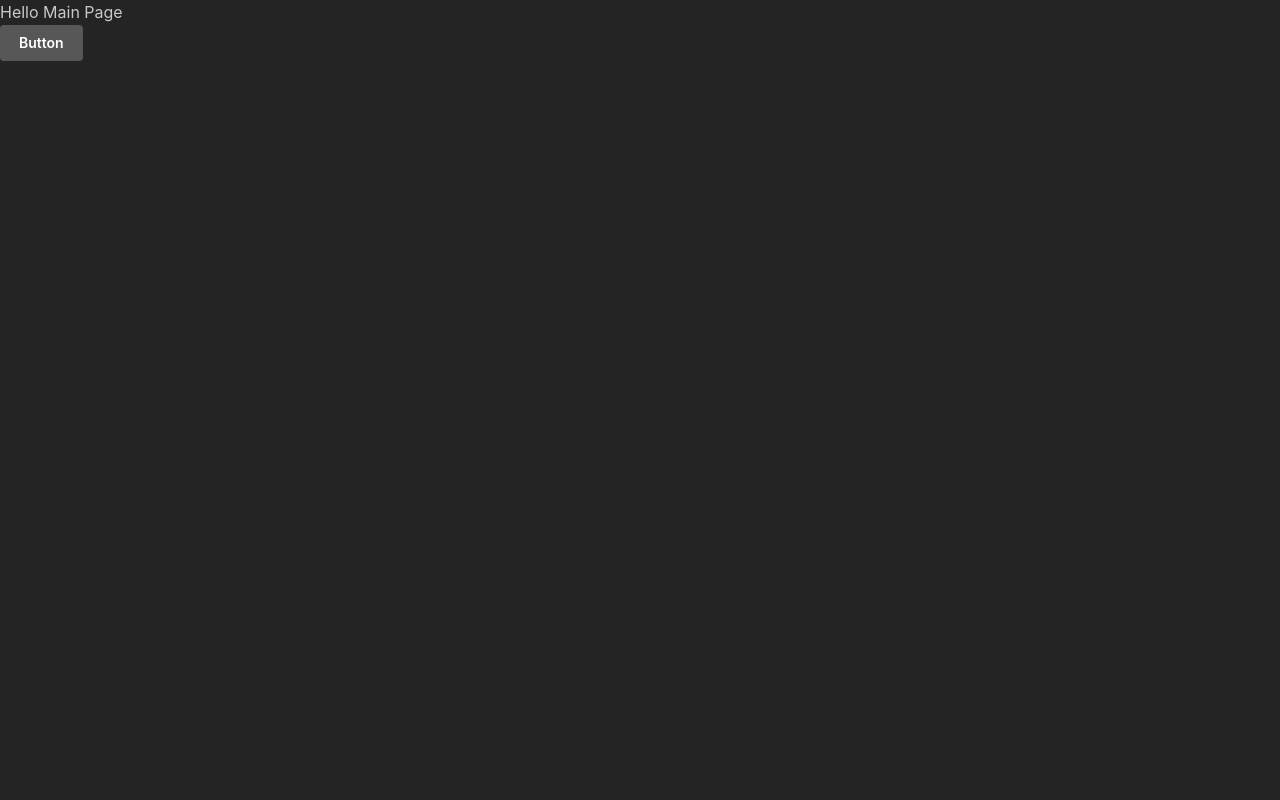
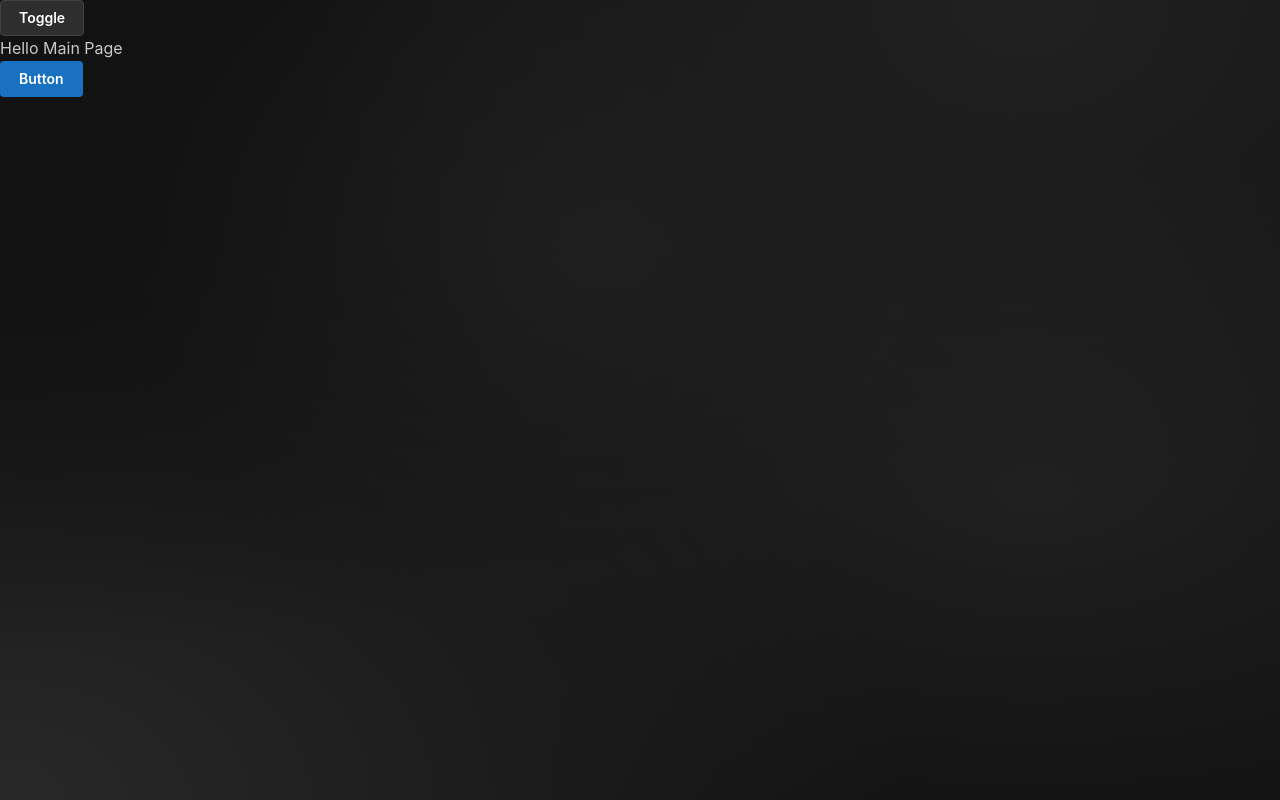
Before and after one commit to monicaalyssa/nextjs-portfolio, a Next.js app: page / in a window 1280 px wide. Built offline with nearby package versions, Linux system fonts and the light colour scheme.

Commit message:
Add light and dark mode toggle

```diff
--- a/src/app/globals.css
+++ b/src/app/globals.css
@@ -7,3 +7,15 @@ body {
 * {
   box-sizing: border-box;
 }
+
+
+:root[data-mantine-color-scheme="dark"] body {
+  --mantine-color-body: radial-gradient(at 47% 31%, hsla(210, 0%, 12%, 1) 0px, transparent 50%), radial-gradient(at 80% 0%, hsla(0, 0%, 25%, 0.32) 0px, transparent 50%), radial-gradient(at 1% 38%, hsla(0, 0%, 7%, 0.75) 0px, transparent 50%), radial-gradient(at 81% 63%, hsla(340, 0%, 12%, 1) 0px, transparent 50%), radial-gradient(at 0% 100%, hsla(0, 0%, 23%, 0.55) 0px, transparent 50%);
+}
+
+body {
+  background: var(--mantine-color-body);
+  background-repeat: no-repeat;
+  background-size: cover;
+  background-attachment: fixed;
+}
--- a/src/app/layout.tsx
+++ b/src/app/layout.tsx
@@ -3,25 +3,8 @@ import "./globals.css";
 import '@mantine/core/styles.css';
 import { ColorSchemeScript, MantineProvider, createTheme, mantineHtmlProps } from '@mantine/core';
 
-const colorScheme: [string, string, string, string, string, string, string, string, string, string] = [
-    "#f5f5f5",
-    "#e7e7e7",
-    "#cdcdcd",
-    "#b2b2b2",
-    "#9a9a9a",
-    "#8b8b8b",
-    "#848484",
-    "#717171",
-    "#656565",
-    "#575757"
-]
-
 const theme = createTheme({
-  colors: {
-    colorScheme,
-  },
-  primaryColor: "colorScheme",
-  primaryShade: 9,
+  autoContrast: true,
 });
 
 export const metadata: Metadata = {
--- a/src/app/page.tsx
+++ b/src/app/page.tsx
@@ -1,9 +1,14 @@
+"use client"
 import styles from "./page.module.css";
-import { Button, Text } from "@mantine/core";
+import { Button, Text, useComputedColorScheme, useMantineColorScheme } from "@mantine/core";
 
 export default function Home() {
+  const { setColorScheme } = useMantineColorScheme();
+  const computedColorScheme = useComputedColorScheme('dark', { getInitialValueInEffect: true });
+
   return (
     <div className={styles.page}>
+      <Button variant="default" onClick={() => setColorScheme(computedColorScheme === 'light' ? 'dark' : 'light')}>Toggle</Button>
       <Text>Hello Main Page</Text>
       <Button>Button</Button>
     </div>
```
